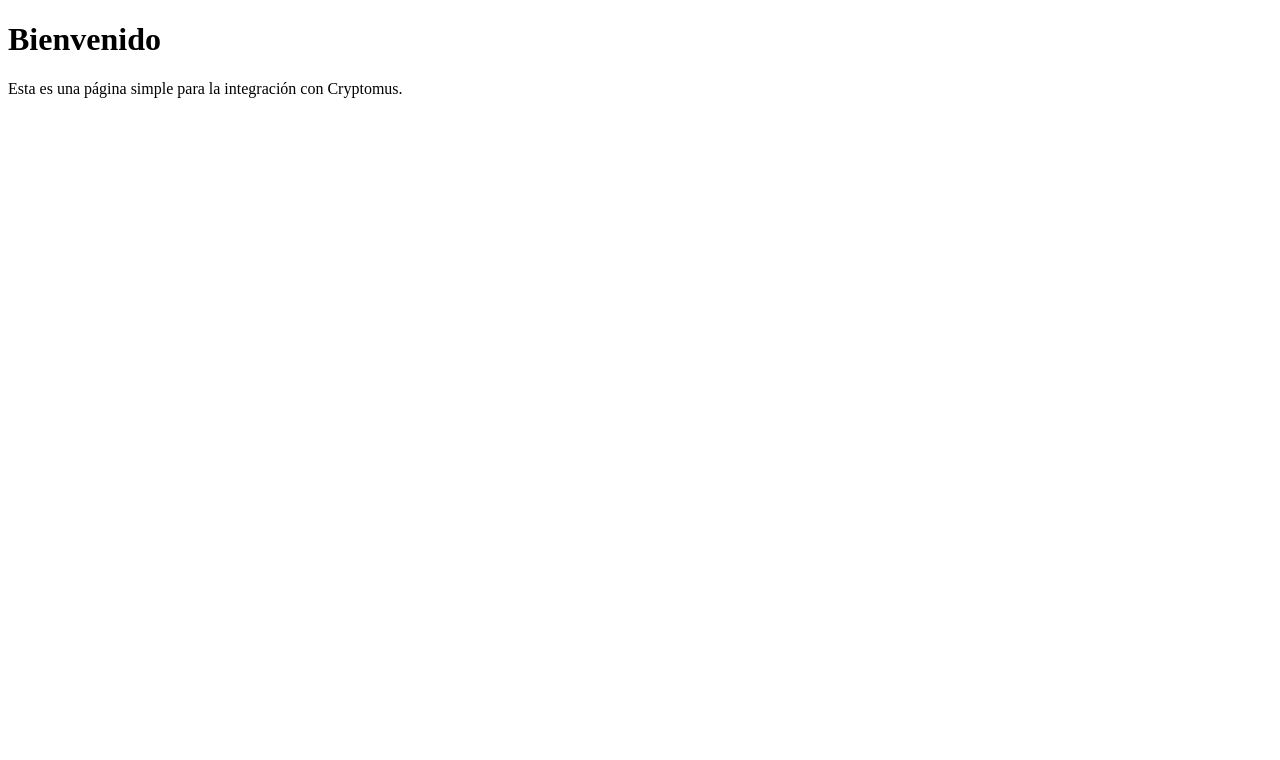
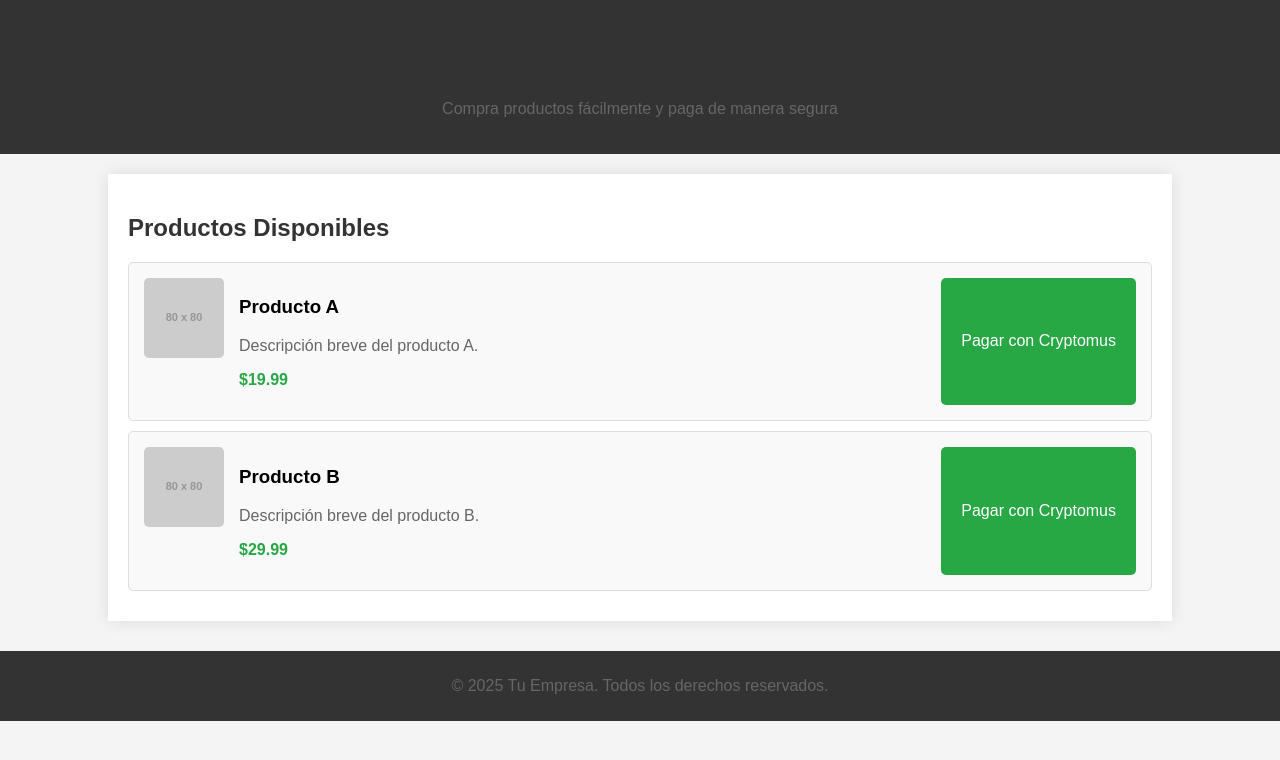
Before and after one commit to angiekellyrg/web, a plain HTML site: page index.html in a window 1280 px wide. Drawn offline with Linux system fonts and the light colour scheme; placeholder pictures from the web are drawn by us.

Commit message:
Update index.html

```diff
--- a/index.html
+++ b/index.html
@@ -1,13 +1,148 @@
 <!DOCTYPE html>
 <html lang="es">
+
 <head>
     <meta charset="UTF-8">
     <meta name="viewport" content="width=device-width, initial-scale=1.0">
-    <title>Integración Cryptomus</title>
+    <title>Compra Productos - Integración Cryptomus</title>
     <meta name="cryptomus" content="fdf177c1" />
+    <style>
+        body {
+            font-family: Arial, sans-serif;
+            margin: 0;
+            padding: 0;
+            background-color: #f4f4f4;
+        }
+
+        header {
+            background-color: #333;
+            color: #fff;
+            padding: 20px 0;
+            text-align: center;
+        }
+
+        .container {
+            width: 80%;
+            margin: auto;
+            padding: 20px;
+            background-color: #fff;
+            box-shadow: 0px 0px 15px rgba(0, 0, 0, 0.1);
+            margin-top: 20px;
+        }
+
+        h1,
+        h2 {
+            color: #333;
+        }
+
+        p {
+            color: #666;
+            font-size: 16px;
+        }
+
+        .product {
+            display: flex;
+            justify-content: space-between;
+            padding: 15px;
+            background-color: #f9f9f9;
+            border: 1px solid #ddd;
+            margin: 10px 0;
+            border-radius: 5px;
+        }
+
+        .product img {
+            width: 80px;
+            height: 80px;
+            border-radius: 5px;
+        }
+
+        .product-details {
+            flex-grow: 1;
+            margin-left: 15px;
+        }
+
+        .product-price {
+            font-weight: bold;
+            color: #28a745;
+        }
+
+        .btn {
+            background-color: #28a745;
+            color: white;
+            padding: 12px 20px;
+            border: none;
+            border-radius: 5px;
+            cursor: pointer;
+            text-align: center;
+            font-size: 16px;
+        }
+
+        .btn:hover {
+            background-color: #218838;
+        }
+
+        .footer {
+            background-color: #333;
+            color: white;
+            padding: 10px;
+            text-align: center;
+            margin-top: 30px;
+        }
+    </style>
 </head>
+
 <body>
-    <h1>Bienvenido</h1>
-    <p>Esta es una página simple para la integración con Cryptomus.</p>
+
+    <header>
+        <h1>Bienvenido a nuestra Tienda</h1>
+        <p>Compra productos fácilmente y paga de manera segura</p>
+    </header>
+
+    <div class="container">
+        <h2>Productos Disponibles</h2>
+
+        <!-- Producto 1 -->
+        <div class="product">
+            <img src="https://via.placeholder.com/80" alt="Producto 1">
+            <div class="product-details">
+                <h3>Producto A</h3>
+                <p>Descripción breve del producto A.</p>
+                <p class="product-price">$19.99</p>
+            </div>
+            <button class="btn" onclick="generarUrlPago()">Pagar con Cryptomus</button>
+        </div>
+
+        <!-- Producto 2 -->
+        <div class="product">
+            <img src="https://via.placeholder.com/80" alt="Producto 2">
+            <div class="product-details">
+                <h3>Producto B</h3>
+                <p>Descripción breve del producto B.</p>
+                <p class="product-price">$29.99</p>
+            </div>
+            <button class="btn" onclick="generarUrlPago()">Pagar con Cryptomus</button>
+        </div>
+    </div>
+
+    <div class="footer">
+        <p>© 2025 Tu Empresa. Todos los derechos reservados.</p>
+    </div>
+
+    <script>
+        // Función JavaScript para simular la generación de la URL de pago
+        function generarUrlPago() {
+            // Simulación de generación de URL de pago
+            alert("Generando URL de pago con Cryptomus...");
+
+            // Aquí deberías agregar la lógica para integrar Cryptomus y generar el enlace real.
+            // Este es solo un ejemplo que muestra un mensaje al usuario.
+
+            setTimeout(function () {
+                alert("Pago generado correctamente. Puedes proceder con el pago.");
+            }, 2000); // Espera 2 segundos antes de mostrar el siguiente mensaje
+        }
+    </script>
+
 </body>
+
 </html>
```
